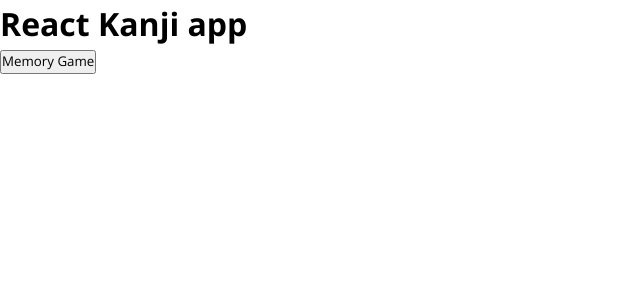
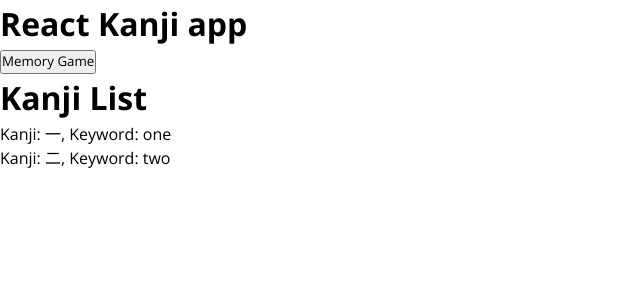
Before and after one commit to gregmjsco/react-rtk, a React (Vite) app in the folder kanji-app/: page / in a window 1280 px wide. Shown: the top 300 px of the page, without its empty margins (0-640 px from the left). Built offline with nearby package versions, Linux system fonts and the light colour scheme; no server answers.

Commit message:
Display data from chapter.js

```diff
--- a/kanji-app/src/App.jsx
+++ b/kanji-app/src/App.jsx
@@ -1,6 +1,6 @@
 import './App.css'
 import { useState, useEffect } from 'react';
-
+import kanjiData from '../rtk_chapters/rtkChapter1.json';
 
 
 
@@ -22,6 +22,15 @@ useEffect(() => {
     })
 }, [])
 
+  const [kanjiList, setKanjiList] = useState([]);
+
+  useEffect(() => {
+    // Assuming kanjiData is an object with a property 'kanjiList'
+    if (kanjiData && kanjiData.kanjiList) {
+      setKanjiList(kanjiData.kanjiList);
+    }
+  }, []);
+
 
   return (
     <>
@@ -39,6 +48,17 @@ useEffect(() => {
         return <pre>{JSON.stringify(item)}</pre>
 
       })}
+
+    <div>
+      <h1>Kanji List</h1>
+      <ul>
+        {kanjiList.map((kanji, index) => (
+          <li key={index}>
+            Kanji: {kanji.kanji}, Keyword: {kanji.keyword}
+          </li>
+        ))}
+      </ul>
+    </div>
     </>
   )
 }
```
